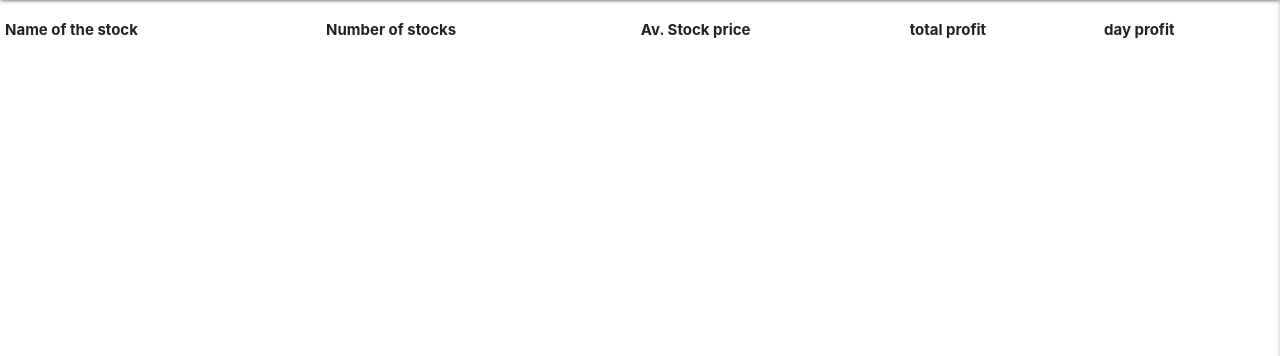
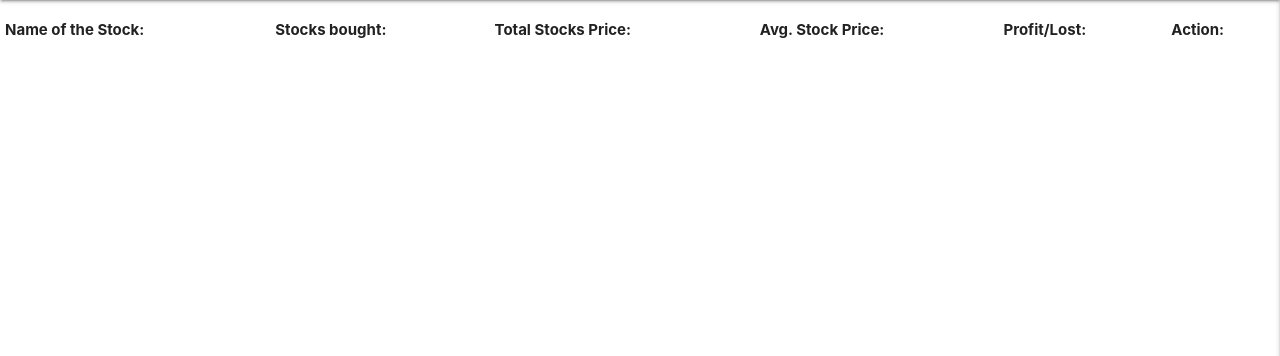
Before and after one commit to waterrot/responsible-investers, a Flask app: page /portfolio in a window 1280 px wide. Shown: the part 64-420 px from the top of the page. Run offline with Flask 2, Linux system fonts and the light colour scheme; data that the repository does not hold is empty; some libraries are stand-ins or nearby versions.

Commit message:
added a sell function

```diff
--- a/app.py
+++ b/app.py
@@ -54,7 +54,7 @@ def home():
     stocks = list(stock_dic_info)
 
     return render_template("index.html", stocks=stocks,
-        price_of_stocks=price_of_stocks, stock_dic_info=stock_dic_info)
+        stock_dic_info=stock_dic_info)
 
 
 @app.route("/stock/<stock_info_id>", methods=["GET", "POST"])
@@ -140,6 +140,12 @@ def stock_page(stock_info_id):
 def portfolio():
     stocks_bought = list(mongo.db.stocks_bought.find())
     return render_template("portfolio.html", stocks_bought=stocks_bought)
+
+@app.route("/sell_stocks/<stock_bought_id>")
+def sell_stocks(stock_bought_id):
+    mongo.db.stocks_bought.remove({"_id": ObjectId(stock_bought_id)})
+    flash("Stocks Successfully sold")
+    return redirect(url_for("portfolio"))
 
 
 @app.route("/register", methods=["GET", "POST"])
--- a/templates/portfolio.html
+++ b/templates/portfolio.html
@@ -3,11 +3,12 @@
 
     <table class="striped">
         <thead>
-            <th>Name of the stock</th>
-            <th>Number of stocks</th>
-            <th>Av. Stock price</th>
-            <th>total profit</th>
-            <th>day profit</th>
+            <th>Name of the Stock:</th>
+            <th>Stocks bought:</th>
+            <th>Total Stocks Price:</th>
+            <th>Avg. Stock Price:</th>
+            <th>Profit/Lost:</th>
+            <th>Action:</th>
         </thead>
         <tbody>
             {% for stock_bought in stocks_bought %}
@@ -15,10 +16,10 @@
                     <tr>
                         <td>{{ stock_bought.stock_name }}</td>
                         <td>{{ stock_bought.stock_amount }}</td>
-                        <td>{{ stock_bought.stock_price }}</td>
-                        <td>{{ stock_bought.stock_name }} </td>
+                        <td>${{ stock_bought.stock_price }}</td>
                         <td></td>
                         <td></td>
+                        <td><a href="{{ url_for('sell_stocks', stock_bought_id=stock_bought._id) }}" class="btn-small red">sell</a></td>
                     </tr>
                 {% endif %}
             {% endfor %}
```
